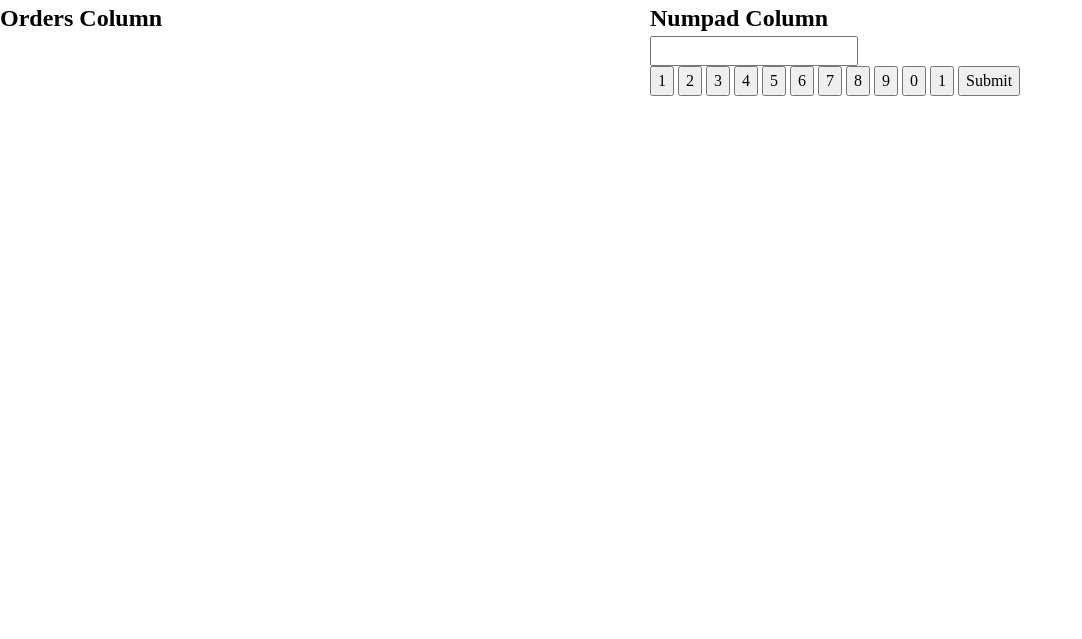
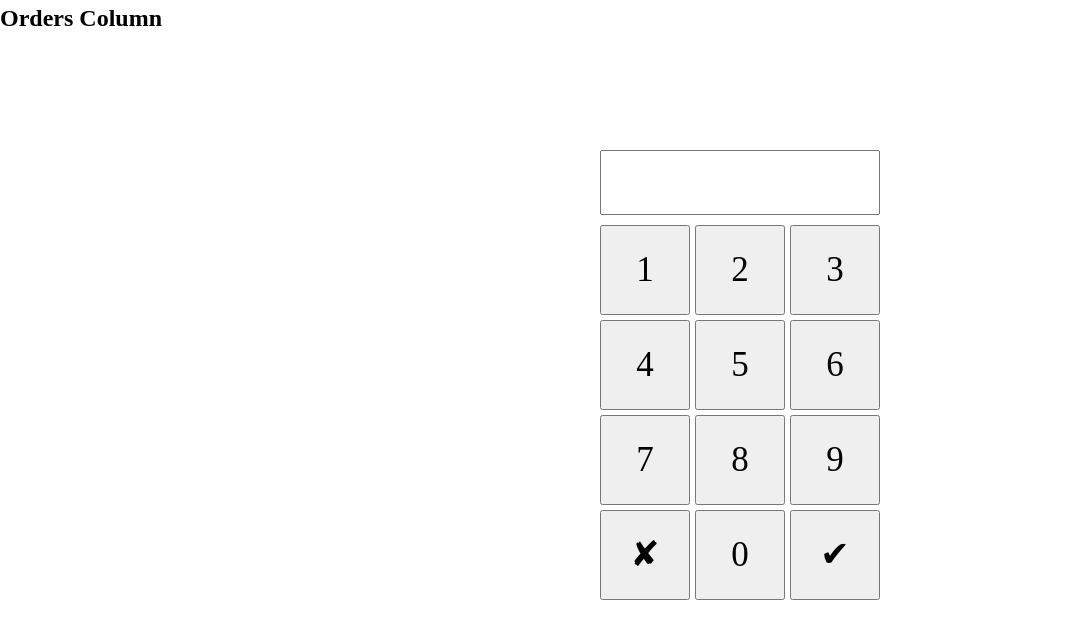
Before and after one commit to NikitaSidaway/RestaurantOrderSystem, a Flask app: page / in a window 1280 px wide. Shown: the top 639 px of the page, without its empty margins (0-1082 px from the left). Run offline with Flask 3, Linux system fonts and the light colour scheme.

Commit message:
Styled Numpad

```diff
--- a/static/style.css
+++ b/static/style.css
@@ -39,3 +39,32 @@ h1, h2, h3, h4, h5, h6 {
     grid-template-columns: 1fr 1fr;
     gap: 20px;
 }
+
+
+
+.numpad {
+
+  display: grid;
+  grid-template-columns: repeat(3, 1fr);
+  gap: 5px;
+}
+
+button {
+  height: 90px;
+  width: 90px;
+}
+
+form {
+  margin-left: 400px;
+  margin-right: 400px;
+  margin-top: 150px;
+  font-size: 35px;
+}
+
+input {
+  width: 100%;
+  height: 65px;
+  margin-bottom: 10px;
+  text-align: center;
+  font-weight: 700;
+}
--- a/templates/cashier_screen.html
+++ b/templates/cashier_screen.html
@@ -14,10 +14,13 @@
             <h2>Orders Column</h2>
         </div>
         <div class="numpadcolumn">
-            <h2>Numpad Column</h2>
             <form action="/add_order" method="post">
+
                 <input type="text" id="display" name="order_number" readonly>
+
                 <div class="numpad">
+
+
                     <button type="button" onclick="addNum(1)">1</button>
                     <button type="button" onclick="addNum(2)">2</button>
                     <button type="button" onclick="addNum(3)">3</button>
@@ -27,10 +30,9 @@
                     <button type="button" onclick="addNum(7)">7</button>
                     <button type="button" onclick="addNum(8)">8</button>
                     <button type="button" onclick="addNum(9)">9</button>
-                    <button type="button" onclick="addNum(0)">0</button>
-                    <button type="button" onclick="addNum(1)">1</button>
-
-                    <button type="submit">Submit</button>
+                    <button type="reset" onclick="addNum(0)">&#10008;</button>
+                    <button type="button" onclick="addNum(1)">0</button>
+                    <button type="submit">&#10004;</button>
                 </div>
             </form>
 
```
